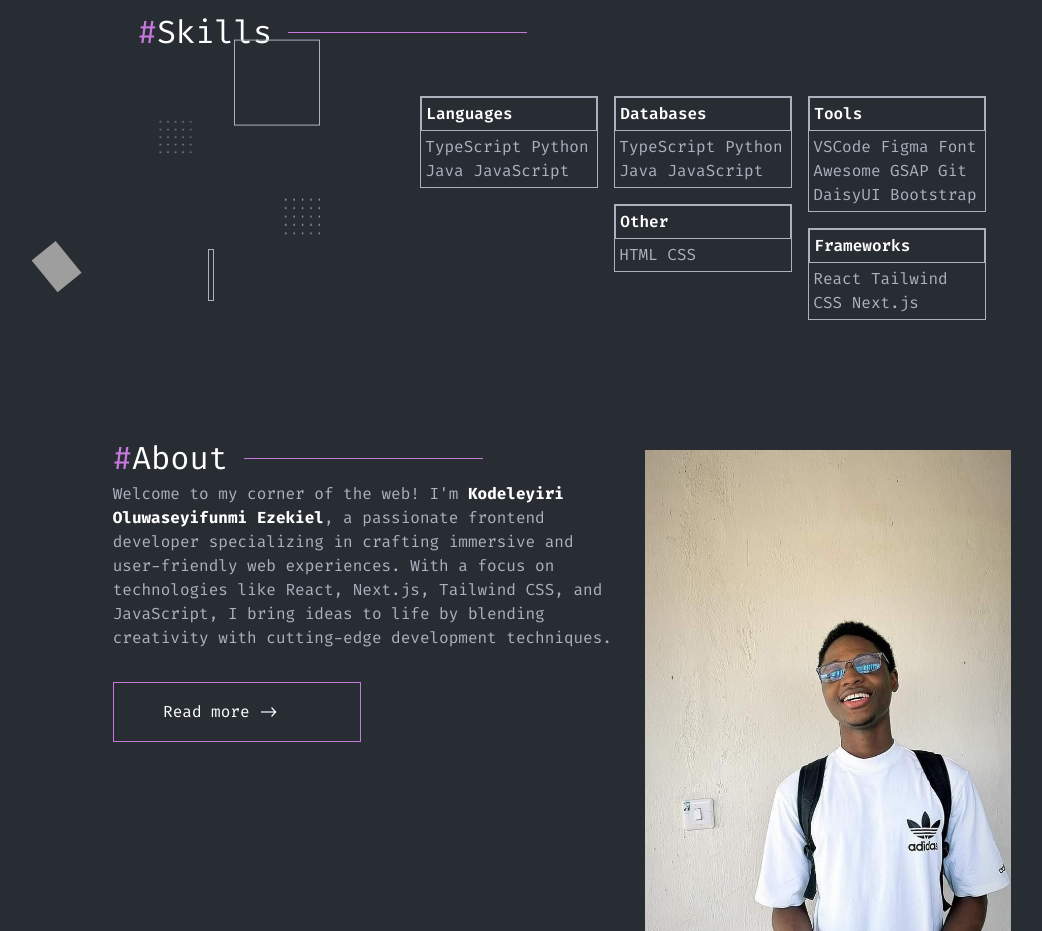
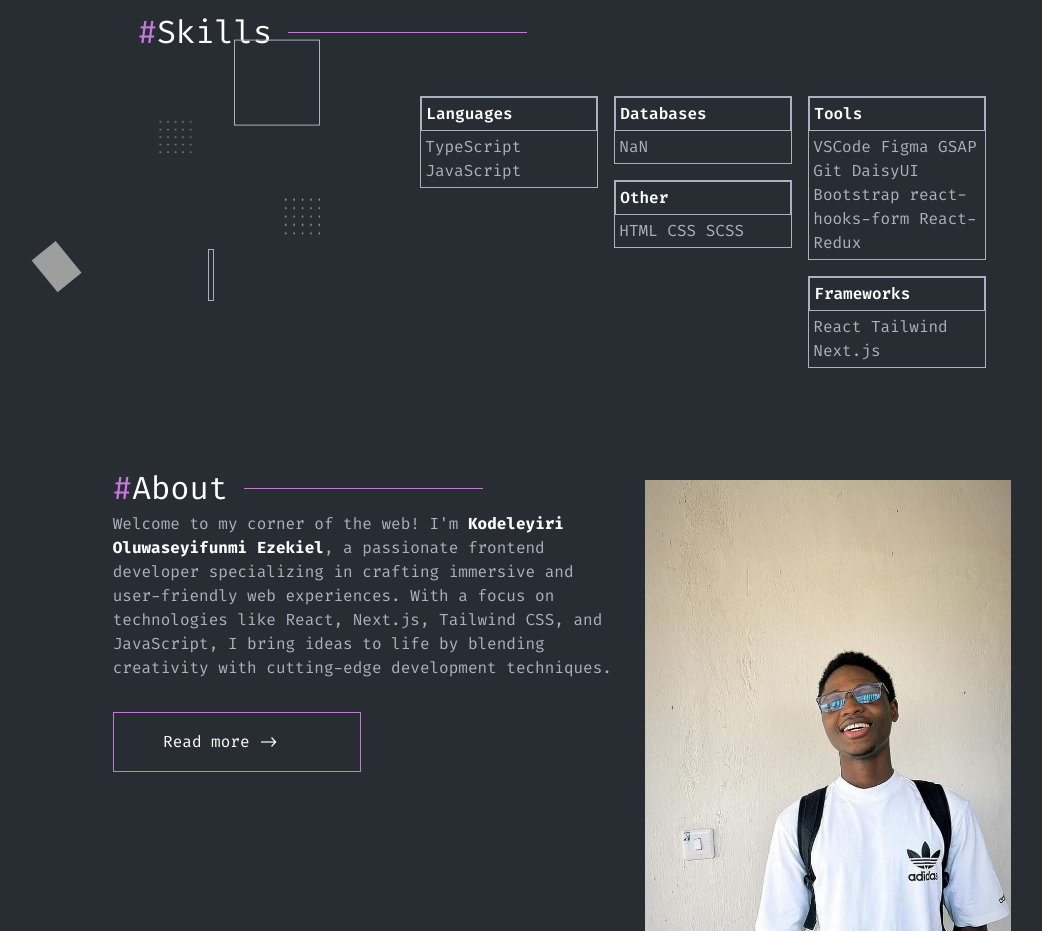
Before and after one commit to Oluwaseyi-vibex/portfolio, a React (Vite) app: page / in a window 1280 px wide. Shown: the part 2040-2971 px from the top of the page, without its empty margins (78-1120 px from the left). Built offline with nearby package versions, Linux system fonts and the light colour scheme; grey boxes are pictures that could not be loaded.

Commit message:
feat: Updated skills descriptions and removed unnecessary mentions

```diff
--- a/src/components/skills.tsx
+++ b/src/components/skills.tsx
@@ -235,31 +235,28 @@ const Skills: React.FC = () => {
           <div ref={box1}>
             <SkillsComponent
               Title="Languages"
-              Descrip="TypeScript Python Java JavaScript"
+              Descrip="TypeScript JavaScript"
             />
           </div>
           <div className="flex flex-row md:flex-col gap-2 md:gap-4">
             <div ref={box4}>
-              <SkillsComponent
-                Title="Databases"
-                Descrip="TypeScript Python Java JavaScript"
-              />
+              <SkillsComponent Title="Databases" Descrip="NaN" />
             </div>
             <div ref={box2}>
-              <SkillsComponent Title="Other" Descrip="HTML CSS" />
+              <SkillsComponent Title="Other" Descrip="HTML CSS SCSS" />
             </div>
           </div>
           <div className="flex flex-col gap-4">
             <div ref={box5}>
               <SkillsComponent
                 Title="Tools"
-                Descrip="VSCode Figma Font Awesome GSAP Git DaisyUI Bootstrap"
+                Descrip="VSCode Figma GSAP Git DaisyUI Bootstrap react-hooks-form React-Redux "
               />
             </div>
             <div ref={box3}>
               <SkillsComponent
                 Title="Frameworks"
-                Descrip="React Tailwind CSS Next.js"
+                Descrip="React Tailwind Next.js"
               />
             </div>
           </div>
```
